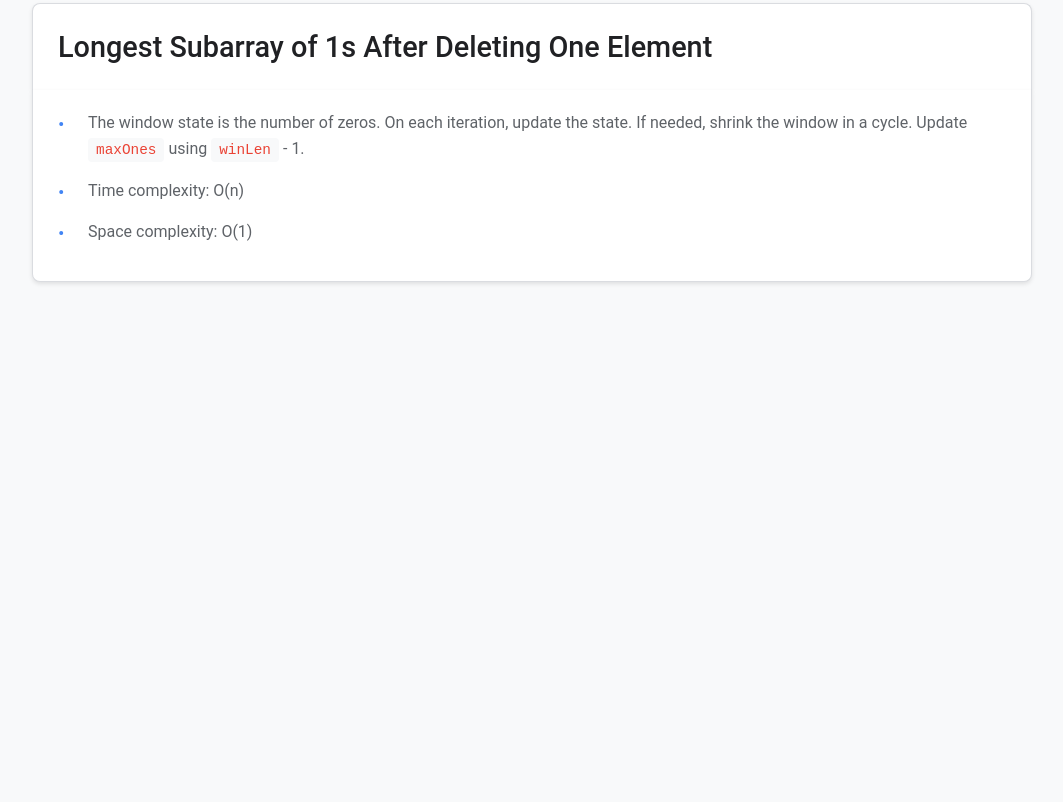
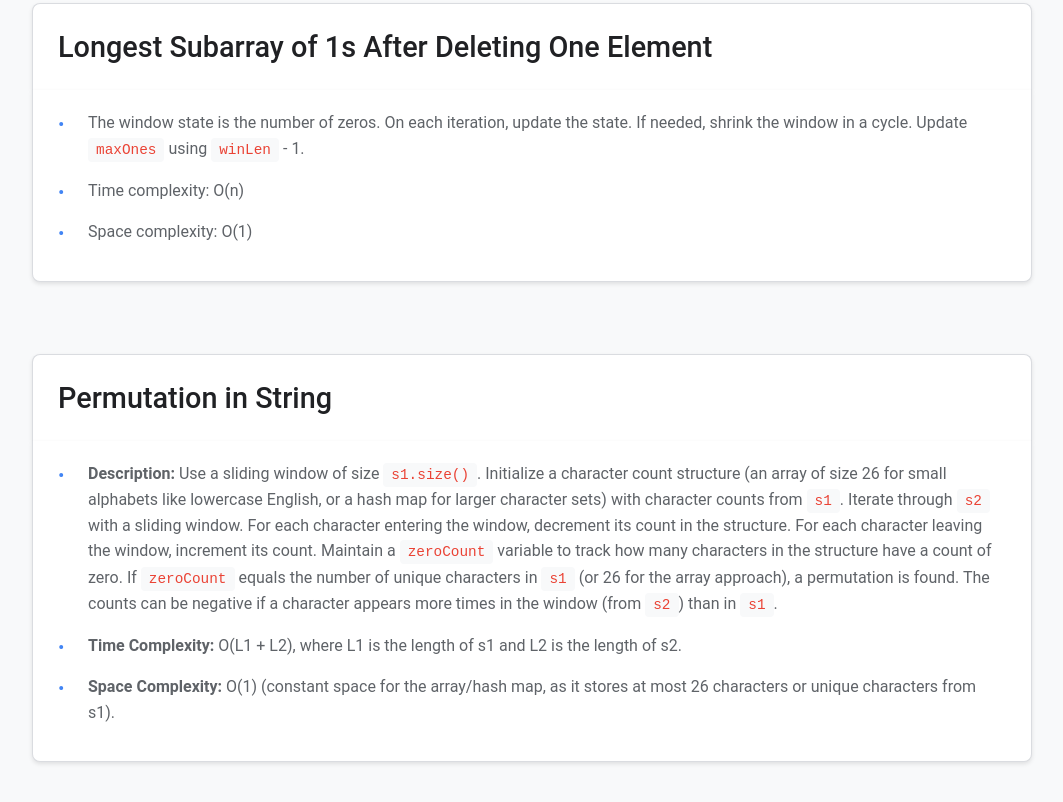
Before and after one commit to bloom256/algo_leetcode, a plain HTML site: page chapter_2_sliding_window.html in a window 1280 px wide. Shown: the part 1963-2765 px from the top of the page, without its empty margins (108-1171 px from the left). Before the commit the page ends 2325 px from the top, so only its background shows below. Drawn offline with Linux system fonts and the light colour scheme.

Commit message:
deploy: edb2266962fa84030f6d1c5d027cd2be97968d30

```diff
--- a/chapter_2_sliding_window.html
+++ b/chapter_2_sliding_window.html
@@ -76,5 +76,26 @@ the state. If needed, shrink the window in a cycle. Update
 <li>Time complexity: O(n)</li>
 <li>Space complexity: O(1)</li>
 </ul>
+<h4 id="permutation-in-string">Permutation in String</h4>
+<ul>
+<li><strong>Description:</strong> Use a sliding window of size
+<code>s1.size()</code>. Initialize a character count structure (an array
+of size 26 for small alphabets like lowercase English, or a hash map for
+larger character sets) with character counts from <code>s1</code>.
+Iterate through <code>s2</code> with a sliding window. For each
+character entering the window, decrement its count in the structure. For
+each character leaving the window, increment its count. Maintain a
+<code>zeroCount</code> variable to track how many characters in the
+structure have a count of zero. If <code>zeroCount</code> equals the
+number of unique characters in <code>s1</code> (or 26 for the array
+approach), a permutation is found. The counts can be negative if a
+character appears more times in the window (from <code>s2</code>) than
+in <code>s1</code>.</li>
+<li><strong>Time Complexity:</strong> O(L1 + L2), where L1 is the length
+of s1 and L2 is the length of s2.</li>
+<li><strong>Space Complexity:</strong> O(1) (constant space for the
+array/hash map, as it stores at most 26 characters or unique characters
+from s1).</li>
+</ul>
 </body>
 </html>
```
Also changed, not shown: index.html (+3 -3 lines), 2 other files.
